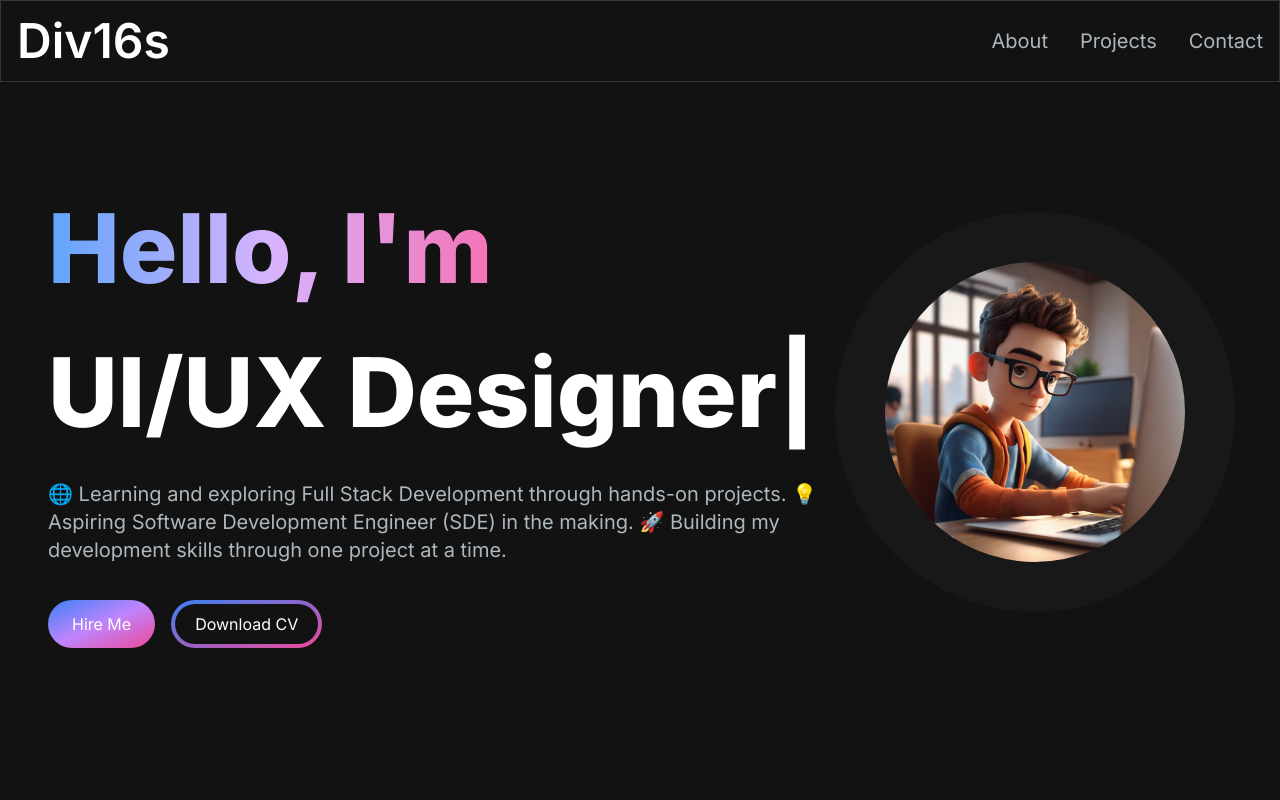
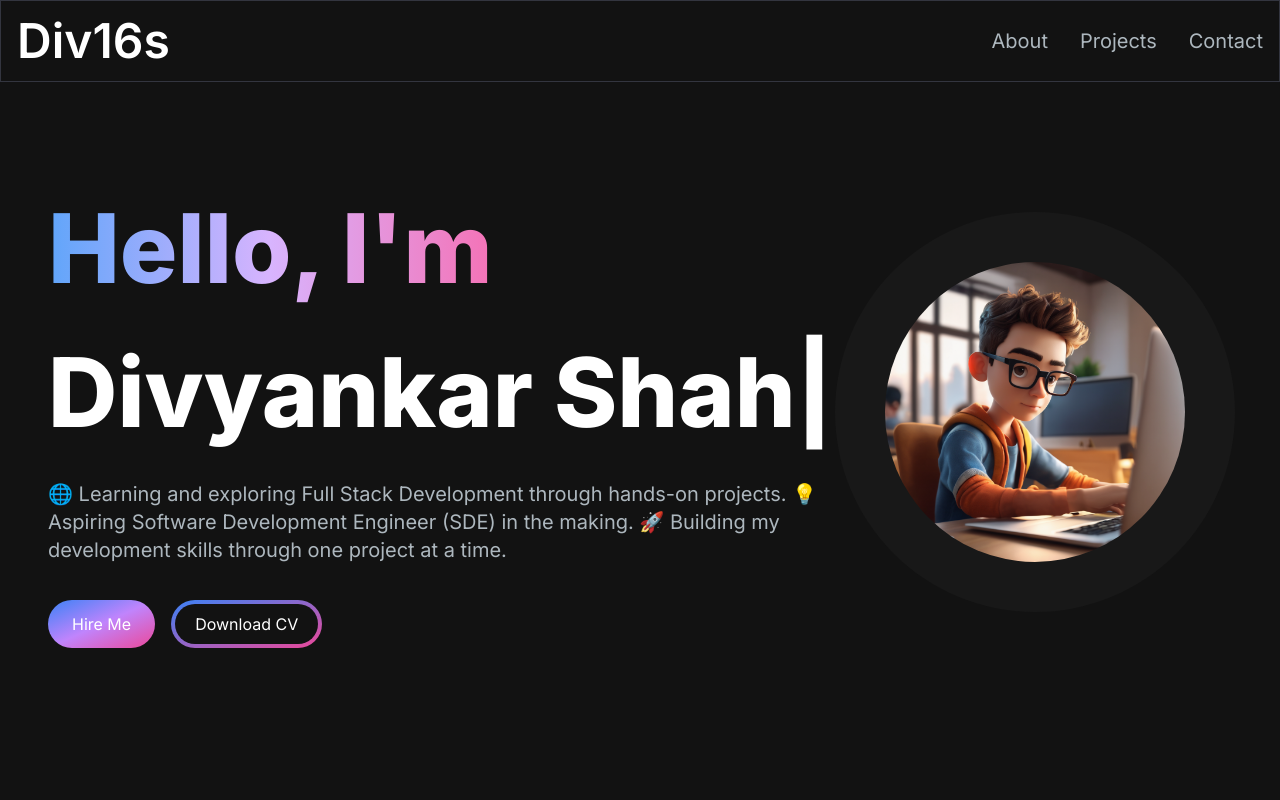
Before and after one commit to Div16s/MY_PORTFOLIO, a Next.js app: page / in a window 1280 px wide. Shown: the top 800 px of the page. Built offline with nearby package versions, Linux system fonts and the light colour scheme.

Commit message:
Update HeroSection.jsx

```diff
--- a/src/app/components/HeroSection.jsx
+++ b/src/app/components/HeroSection.jsx
@@ -26,8 +26,8 @@ const HeroSection = () => {
                 1000,
                 "Web Developer",
                 1000,
-                "UI/UX Designer",
-                1000,
+                // "UI/UX Designer",
+                // 1000,
               ]}
               wrapper="span"
               speed={50}
```
